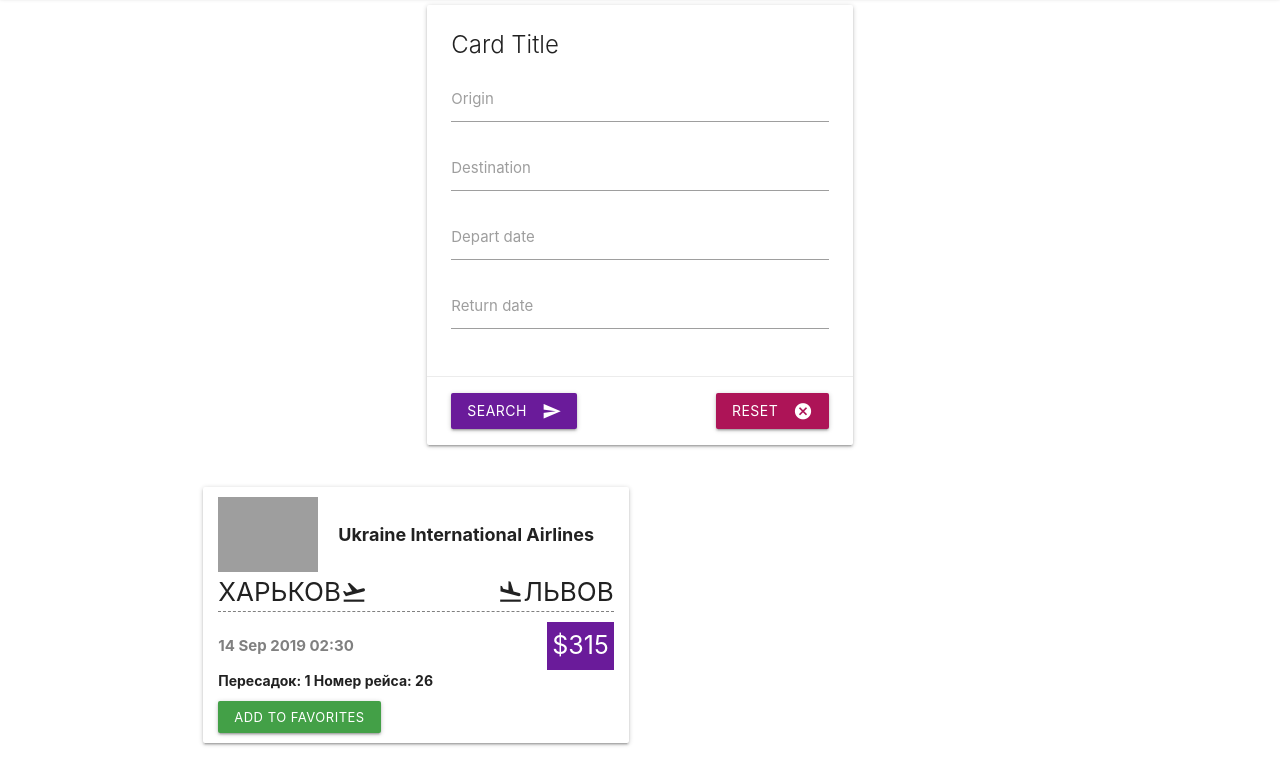
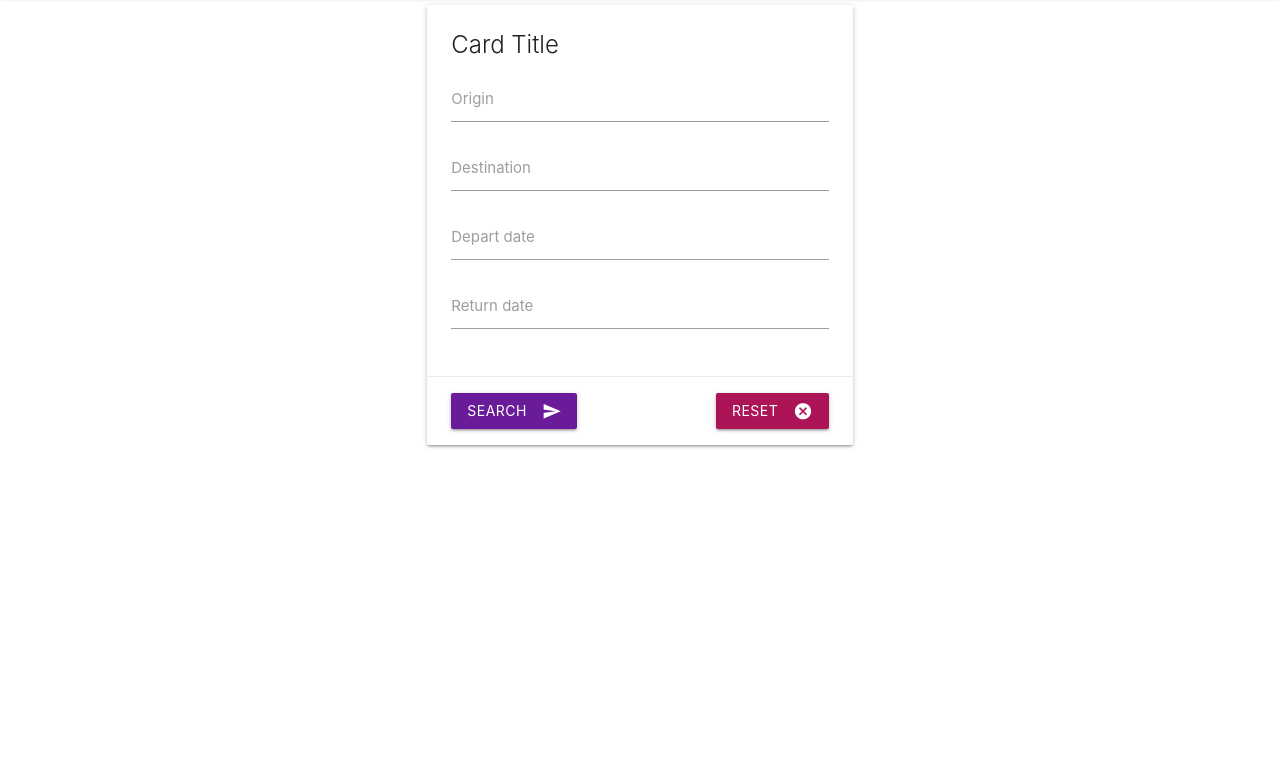
Before and after one commit to KonstantinKhomenko/AviaTickets-js, a website built with webpack: page src/index.html in a window 1280 px wide. Shown: the part 67-845 px from the top of the page. After the commit the page ends 800 px from the top, so only its background shows below. Built offline with nearby package versions, Linux system fonts and the light colour scheme; some packages are replaced by stand-ins of ours; no server answers; grey boxes are pictures that could not be loaded.

Commit message:
updated index.html

```diff
--- a/src/index.html
+++ b/src/index.html
@@ -129,33 +129,6 @@
     <div class="tickets-sections">
       <div class="container">
         <div class="row">
-          <div class="col s12 m6">
-            <div class="card ticket-card">
-              <div class="ticket-airline d-flex align-items-center">
-                <img src="http://pics.avs.io/200/200/PS.png" class="ticket-airline-img"/>
-                <span class="ticket-airline-name">Ukraine International airlines</span>
-              </div>
-              <div class="ticket-destination d-flex align-items-center">
-                <div class="d-flex align-items-center mr-auto">
-                  <span class="ticket-city">Харьков </span>
-                  <i class="medium material-icons">flight_takeoff</i>
-                </div>
-                <div class="d-flex align-items-center">
-                  <i class="medium material-icons">flight_land</i>
-                  <span class="ticket-city">Львов</span>
-                </div>
-              </div>
-              <div class="ticket-time-price d-flex align-items-center">
-                <span class="ticket-time-departure">14 Sep 2019 02:30</span>
-                <span class="ticket-price ml-auto">$315</span>
-              </div>
-              <div class="ticket-additional-info">
-                <span class="ticket-transfers">Пересадок: 1</span>
-                <span class="ticket-flight-number">Номер рейса: 26</span>
-              </div>
-              <a class="waves-effect waves-light btn-small green darken-1 add-favorite ml-auto">Add to favorites</a>
-            </div>
-          </div>
         </div>
       </div>
     </div>
--- a/src/js/app.js
+++ b/src/js/app.js
@@ -4,15 +4,27 @@ import locations from './store/locations';
 import formUI from './views/form';
 import ticketsUI from './views/tickets';
 import currencyUI from './views/currency';
+import favorite from './store/favorites';
 
 document.addEventListener('DOMContentLoaded', e => {
   const form = formUI.form;
+  const favoriteBtn = document.querySelector('.dropdown-trigger');
 
   // Events
   initApp();
   form.addEventListener('submit', e => {
     e.preventDefault();
     onFormSubmit();
+  });
+
+  ticketsUI.container.addEventListener('click', e => {
+    if(e.target.classList.contains('add-favorite')){
+      console.log('favorite');
+    }
+  });
+
+  favoriteBtn.addEventListener('click', e => {
+    console.log('favorite button');
   });
 
   // handlers
@@ -39,16 +51,6 @@ document.addEventListener('DOMContentLoaded', e => {
     ticketsUI.renderTickets(locations.lastSearch);
   }
 
-
-  //>>>>>>>>>>>>>>>>>>>>>>>>>>>>>>>>>>>>>>>>>>>>>>>>>>>>>>>>>>>>>>>>>>>>>>>>>>>>>>>>>>
-
-  ticketsUI.container.addEventListener('click', ( { target: { className } } ) => {
-    if(className === 'waves-effect waves-light btn-small green darken-1 add-favorite ml-auto'){
-      console.log('WORK');
-    }
-  });
-
-
 });
 
 // *1 - создать отдельный метод для получения airlines
--- a/src/js/store/favoriteTickets.js
+++ /dev/null
@@ -1,6 +0,0 @@
-
-
-
-const favoriteTickets = {
-
-};
--- /dev/null
+++ b/src/js/store/favorites.js
@@ -0,0 +1,10 @@
+class Favorite {
+    constructor() {
+
+    }
+
+}
+
+const favorite = new Favorite();
+
+export default favorite;
--- a/src/js/store/locations.js
+++ b/src/js/store/locations.js
@@ -107,7 +107,6 @@ class Locations {
 
 }
 
-
 const locations = new Locations(api, { formatDate });
 
 export default locations;
--- a/src/js/views/tickets.js
+++ b/src/js/views/tickets.js
@@ -46,8 +46,7 @@ class TicketsUI {
          <div class="card ticket-card">
           <div class="ticket-airline d-flex align-items-center">
             <img src="${ticket.airline_logo}" class="ticket-airline-img"/>
-            <span class="ticket-airline-name"
-              >${ticket.airline_name}</span>
+            <span class="ticket-airline-name">${ticket.airline_name}</span>
           </div>
           <div class="ticket-destination d-flex align-items-center">
             <div class="d-flex align-items-center mr-auto">
```
Also changed, not shown: src/js/services/apiService.js (+4 -4 lines).
